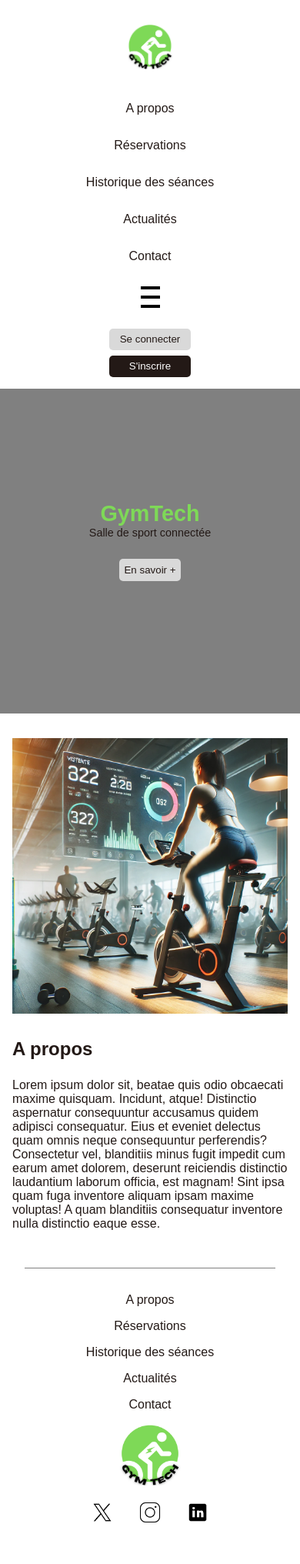
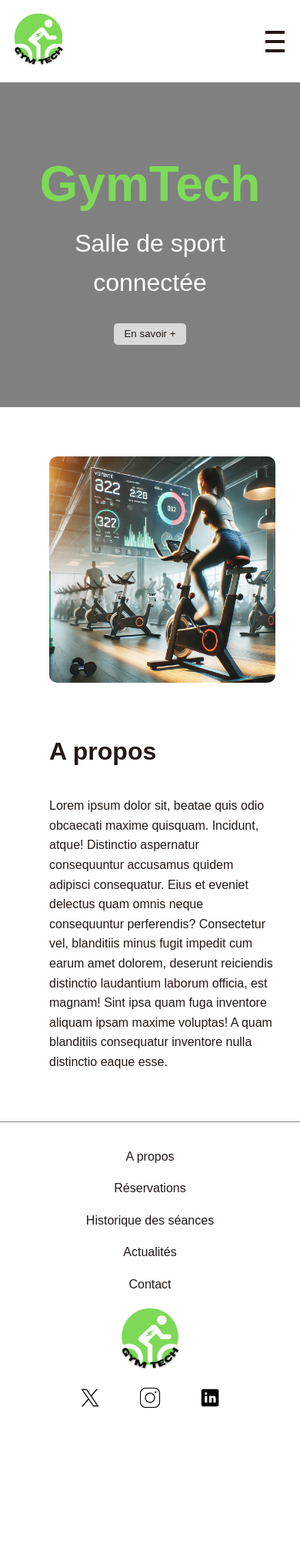
Before and after one commit to maeldolium/gymtech, a PHP site: page /pages/index.html in a window 390 px wide. Shown: the whole page at 77% size. After the commit the page ends 1830 px from the top, so only its background shows below. Run offline with PHP 8.4, Linux system fonts and the light colour scheme.

Commit message:
Add pages + improve responsive

```diff
--- a/Site GymTech/assets/css/style.css
+++ b/Site GymTech/assets/css/style.css
@@ -14,24 +14,30 @@
     box-sizing: border-box;
 }
 
+body {
+    line-height: 1.6;
+    background-color: #f4f4f4;
+}
+
 header {
+    background-color: #fff;
+    box-shadow: 0 2px 4px rgba(0, 0, 0, 0.1);
+    .navbar {
         display: flex;
         align-items: center;
         justify-content: space-between;
-    padding: 15px;
-    width: 100%;
-    #logo {
-        height: 7vh;
+        padding: 1em;
+        .logo {
+            height: 8vh;
             width: auto;
         }
-    nav {
+        .nav-container {
             display: flex;
             align-items: center;
-        justify-content: center;
-        gap: 5px;
+            gap: 1em;
             .nav-links {
                 display: flex;
-            gap: 10px;
+                gap: 1em;
                 list-style: none;
                 li a {
                     text-decoration: none;
@@ -54,50 +60,49 @@ header {
                     transform: scaleX(1);
                     transform-origin: bottom left;
                 }
+                .mobile-only {
+                    display: none;
                 }
+            }
+            .button-connect {
+                display: flex;
+                gap: 0.5em;
                 button {
-            padding: 0.5em;
+                    padding: 0.5em 1em;
                     border: none;
                     border-radius: 5px;
+                    cursor: pointer;
+                    transition: background-color 0.3s;
                 }
                 #connect {
-            margin: 0.5em;
-            padding: 0.5em;
                     background-color: #D9D9D9;
-            border: none;
-            border-radius: 5px;
-            transition: background-color 0.25s ease-in;
-        }
-        #connect::after {
-            background-color: #7ed957;
-            transform: scaleX(0);
-            transform-origin: right;
-            transition: transform 0.25s ease-in;
                 }
                 #connect:hover {
                     background-color: #7ed957;
-        }
-        #connect:hover::after {
-            transform: scaleX(1);
-            transform-origin: left;
+                    color: #fff;
                 }
                 #register {
                     background-color: #231916;
                     color: #FEFEFE;
+                }
+                #register:hover {
+                    background-color: #7ed957;
+                    color: #fff;
                 }
             }
             .burger {
                 display: none;
                 flex-direction: column;
                 cursor: pointer;
-    }
-
                 .bar {
-        background: black;
+                    background: #231916;
                     height: 4px;
                     width: 25px;
                     margin: 4px;
                     transition: 0.4s;
+                }
+            }
+        }
     }
 }
 
@@ -109,6 +114,8 @@ main {
         flex-direction: column;
         justify-content: center;
         align-items: center;
+        text-align: center;
+        padding: 2em;
         h1 {
             font-weight: 700;
             font-size: 4em;
@@ -117,50 +124,42 @@ main {
         h2 {
             font-size: 2em;
             font-weight: 300;
+            color: #fff;
         }
         #button-more {
-            margin: 2em;
-            padding: 0.5em;
+            margin-top: 2em;
+            padding: 0.5em 1em;
             background-color: #D9D9D9;
             border: none;
             border-radius: 5px;
-            transition: background-color 0.25s ease-in;
-        }
-        #button-more::after {
-            background-color: #7ed957;
-            transform: scaleX(0);
-            transform-origin: right;
-            transition: transform 0.25s ease-in;
+            cursor: pointer;
+            transition: background-color 0.3s;
         }
         #button-more:hover {
             background-color: #7ed957;
-        }
-        #button-more:hover::after {
-            transform: scaleX(1);
-            transform-origin: left;
+            color: #fff;
         }
     }
     .about {
-        margin-top: 1em;
         display: flex;
+        flex-wrap: wrap;
         justify-content: space-around;
-        align-items: center;
-        width: 100%;
-        height: auto;
+        align-items: stretch;
+        padding: 2em;
+        background-color: #fff;
         .img-part, .text-part {
-            width: 50%;
+            flex: 1 1 45%;
             padding: 1em;
-            margin: 0;
+            margin: 1em;
         }
         .img-part {
             display: flex;
             justify-content: center;
             align-items: center;
-            height: 100%;
             img {
                 max-width: 100%;
-                max-height: 100%;
-                object-fit: contain;
+                height: auto;
+                border-radius: 10px;
             }
         }
         .text-part {
@@ -168,51 +167,42 @@ main {
             flex-direction: column;
             justify-content: center;
             align-items: flex-start;
-            overflow-wrap: break-word;
-            word-break: break-word;
-            max-width: 100%;
             h2 {
+                font-size: 2em;
+                font-weight: 700;
                 margin-bottom: 1em;
+            }
+            p {
+                font-size: 1em;
+                line-height: 1.6;
+                color: #231916;
             }
         }
     }
 }
 
 footer {
-    margin: 2em;
+    background-color: #fff;
+    padding: 2em;
     border-top: 1px solid #808080;
-
     #footer-nav {
-        margin-top: 2em;
         list-style: none;
         display: flex;
+        flex-wrap: wrap;
         justify-content: space-evenly;
         align-items: center;
         li a {
             text-decoration: none;
-            position: relative;
-            display: inline-block;
+            color: #231916;
+            padding: 0.5em 1em;
+            transition: color 0.3s;
         }
-        li a::after {
-            content: '';
-            position: absolute;
-            width: 100%;
-            transform: scaleX(0);
-            height: 2px;
-            bottom: -5px;
-            left: 0;
-            background-color: #7ed957;
-            transform-origin: bottom right;
-            transition: transform 0.25s ease-out;
-        }
-        li a:hover::after {
-            transform: scaleX(1);
-            transform-origin: bottom left;
+        li a:hover {
+            color: #7ed957;
         }
     }
-
     .link {
-        margin: 2em;
+        margin-top: 2em;
         display: flex;
         flex-direction: column;
         justify-content: center;
@@ -224,18 +214,23 @@ footer {
         .media {
             list-style: none;
             display: flex;
+            gap: 1em;
             li {
                 margin: 1em;
             }
             img {
                 width: 30px;
                 height: auto;
+                transition: transform 0.3s;
+            }
+            img:hover {
+                transform: scale(1.1);
             }
         }
     }
 }
 
-@media screen and (max-width: 1440px) {
+@media screen and (max-width: 1024px) {
     .presentation h1 {
         font-size: 3em;
     }
@@ -244,68 +239,16 @@ footer {
     }
 }
 
-@media screen and (max-width: 1024px) {
-    .presentation h1 {
-        font-size: 2.5em;
-    }
-    .presentation h2 {
-        font-size: 1.2em;
-    }
-}
-
 @media screen and (max-width: 768px) {
     header {
-        flex-direction: column;
-        #logo {
-            margin: 1em;
-        }
-        nav {
-            flex-direction: column;
-            gap: 1em;
-            button {
-                width: 100%;
-            }
-        }
-        .burger {
-            display: flex;
-        }
-        .button-connect {
         display: flex;
         flex-direction: column;
+        .navbar {
+            display: flex;
             align-items: center;
-        }
-    }
-    main {
-        .presentation {
-            h1 {
-                font-size: 2em;
-            }
-            h2 {
-                font-size: 1em;
-            }
-        }
-        .about {
-            flex-direction: column;
-            .img-part, .text-part {
-                width: 100%;
-            }
-        }
-    }
-    footer {
-        #footer-nav {
-            flex-direction: column;
-            gap: 1em;
-        }
-        .link {
-            margin: 1em;
-        }
-    }
-}
-
-@media screen and (max-width: 425px) {
-    header {
-        flex-direction: column;
-        align-items: center;
+            .nav-container {
+                display: flex;
+                align-items: flex-start;
                 .nav-links {
                     display: none;
                     flex-direction: column;
@@ -316,18 +259,20 @@ footer {
                         text-align: center;
                         padding: 10px 0;
                     }
+                    .mobile-only {
+                        display: block;
+                    }
                 }
                 .nav-links.open {
                     display: flex;
                 }
+                .button-connect {
+                    display: none;
                 }
-    main {
-        .presentation {
-            h1 {
-                font-size: 1.8em;
+                .burger {
+                    display: flex;
                 }
-            h2 {
-                font-size: 0.9em;
+            }
         }
     }
     .about {
@@ -335,6 +280,20 @@ footer {
         .img-part, .text-part {
             width: 100%;
         }
+    }
+}
+
+@media screen and (max-width: 425px) {
+    .presentation h1 {
+        font-size: 2em;
+    }
+    .presentation h2 {
+        font-size: 1em;
+    }
+    .about {
+        flex-direction: column;
+        .img-part, .text-part {
+            width: 100%;
         }
     }
     footer {
--- a/Site GymTech/pages/index.html
+++ b/Site GymTech/pages/index.html
@@ -13,13 +13,15 @@
         <!-- NAVBAR -->
         <nav class="navbar">
             <!-- LOGO -->
-            <img src="../assets/images/logo/gymtech_logo.png" alt="Logo de GymTech" id="logo">
+            <a href="./index.html"><img src="../assets/images/logo/gymtech_logo.png" alt="Logo de GymTech" class="logo"></a>
+            <div class="nav-container">
                 <ul class="nav-links">
-                <li><a href="#about">A propos</a></li>
-                <li><a href="#">Réservations</a></li>
-                <li><a href="#">Historique des séances</a></li>
-                <li><a href="#">Actualités</a></li>
-                <li><a href="#">Contact</a></li>
+                    <li><a href="./reservation.html">Réservations</a></li>
+                    <li><a href="./historique.html">Historique des séances</a></li>
+                    <li><a href="./actus.html">Actualités</a></li>
+                    <li><a href="./contact.html">Contact</a></li>
+                    <li class="mobile-only"><a href="#">Se connecter</a></li>
+                    <li class="mobile-only"><a href="#">S'inscrire</a></li>
                 </ul>
                 <div class="burger">
                     <div class="bar"></div>
@@ -30,6 +32,7 @@
                 <div class="button-connect">
                     <button id="connect">Se connecter</button>
                     <button id="register">S'inscrire</button>
+                </div>
             </div>
         </nav>
     </header>
```
Also changed, not shown: Site GymTech/pages/actus.html (+52 -0 lines), Site GymTech/pages/contact.html (+47 -0 lines), Site GymTech/pages/historique.html (+51 -0 lines), Site GymTech/pages/reservation.html (+63 -0 lines). Lines whose indentation alone changed are shown as unchanged.
